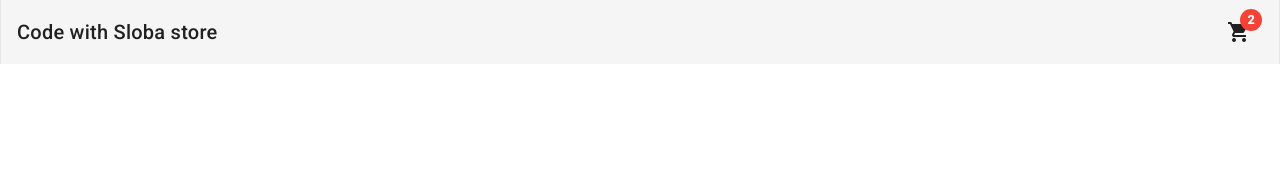
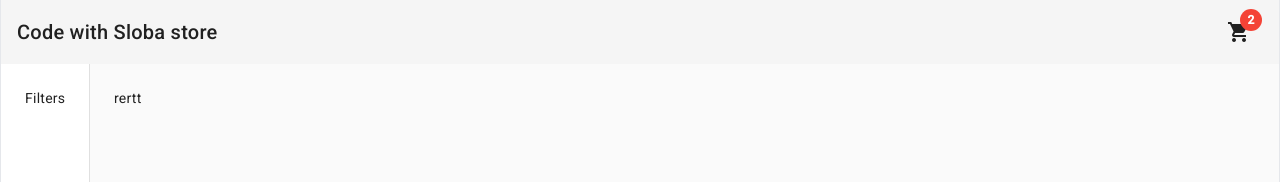
Before and after one commit to epetrov2/AngularStoreTutFreeCodeCamp-22, an Angular app: page /home in a window 1280 px wide. Before the commit this address led to /. Shown: the top 182 px of the page. Built offline with nearby package versions, Linux system fonts and the light colour scheme.

Commit message:
Add home component

```diff
--- a/src/app/app-routing.module.ts
+++ b/src/app/app-routing.module.ts
@@ -1,7 +1,16 @@
 import { NgModule } from '@angular/core';
 import { RouterModule, Routes } from '@angular/router';
+import { HomeComponent } from './pages/home/home.component';
 
-const routes: Routes = [];
+const routes: Routes = [{
+  path: 'home',
+  component: HomeComponent
+},
+{
+  path: '',
+  redirectTo: 'home',
+  pathMatch: 'full'
+}];
 
 @NgModule({
   imports: [RouterModule.forRoot(routes)],
--- a/src/app/app.component.ts
+++ b/src/app/app.component.ts
@@ -4,6 +4,7 @@
   selector: 'app-root',
   template: `
   <app-header></app-header>
+  <router-outlet></router-outlet>
   `,
   styles: []
 })
--- a/src/app/app.module.ts
+++ b/src/app/app.module.ts
@@ -18,13 +18,15 @@
 import { AppComponent } from './app.component';
 import { BrowserAnimationsModule } from '@angular/platform-browser/animations';
 import { HeaderComponent } from './components/header/header.component';
+import { HomeComponent } from './pages/home/home.component';
 
 
 
 @NgModule({
   declarations: [
     AppComponent,
-    HeaderComponent
+    HeaderComponent,
+    HomeComponent,
   ],
   imports: [
     BrowserModule,
--- /dev/null
+++ b/src/app/pages/home/home.component.html
@@ -0,0 +1,12 @@
+<mat-drawer-container
+[autosize]="true"
+class="min-h-full max-w-7xl mx-auto border-x">
+    <mat-drawer mode="side" opened class="p-6">
+        <div>
+            Filters
+        </div>
+    </mat-drawer>
+    <mat-drawer-container class="p-6">
+rertt
+    </mat-drawer-container>
+</mat-drawer-container>
--- /dev/null
+++ b/src/app/pages/home/home.component.ts
@@ -0,0 +1,11 @@
+import { Component } from '@angular/core';
+
+@Component({
+  selector: 'app-home',
+  templateUrl: 'home.component.html',
+  styles: [
+  ]
+})
+export class HomeComponent {
+
+}
```
